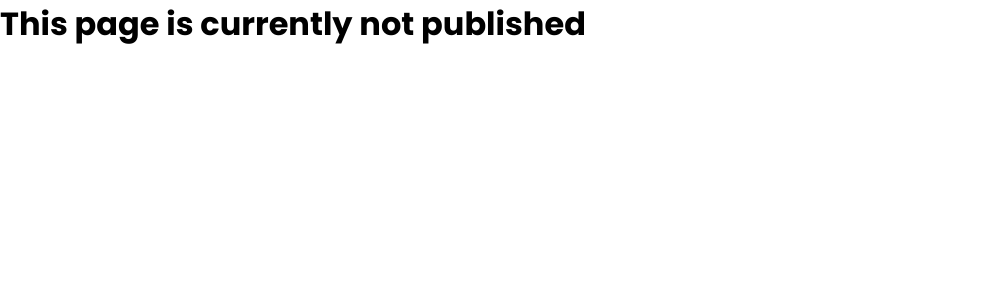
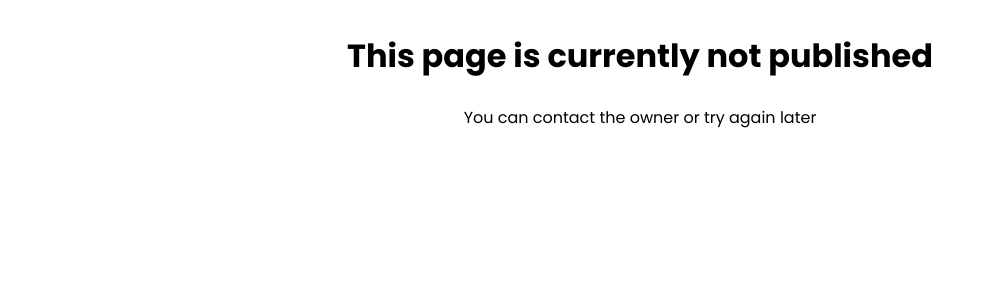
Before and after one commit to prabinojha/SyncSet, a Node server app: template views/unpublished.ejs in a window 1280 px wide. Shown: the top 300 px of the page, without its empty margins (0-994 px from the left). Run offline with Node 20, Linux system fonts and the light colour scheme; the template is opened without the code that fills it: most values are stand-ins (such as "Sample title", 1, 10 or a date in 2020).

Commit message:
unpublished page styling

```diff
--- a/public/styles.css
+++ b/public/styles.css
@@ -3,7 +3,7 @@
     --primary-purple: #9766f9;
     --primary-light-purple: #ddc0fb;
     --primary-blue: #30abf7;
-    --primary-light-blue: #d5f0fc;
+    --primary-light-blue: #e1f5ff;
     --primary-dark-blue: #002c45;
     --light-grey: #e1e0e0;
     --primary-font: 'Poppins', sans-serif;
@@ -452,6 +452,13 @@ header {
     }
 }
 
+.unpublishedContainer {
+    flex-direction: column;
+    align-items: center;
+    text-align: center;
+    margin: 2rem auto;
+}
+
 /* Dashboard Content */
 
 .dashboardTitle {
--- a/views/unpublished.ejs
+++ b/views/unpublished.ejs
@@ -2,8 +2,10 @@
 <html>
 <%- include('includes/head', {title: 'Site Not Published'}) %>
 <body>
-    <div class="container">
+    <div class="unpublishedContainer">
         <h1>This page is currently not published</h1>
+        <br>
+        <p>You can contact the owner or try again later</p>
     </div>
 </body>
 </html>
```
